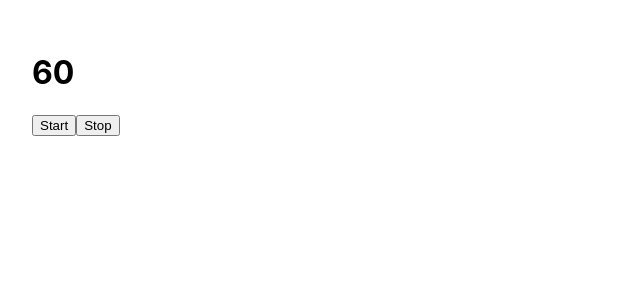
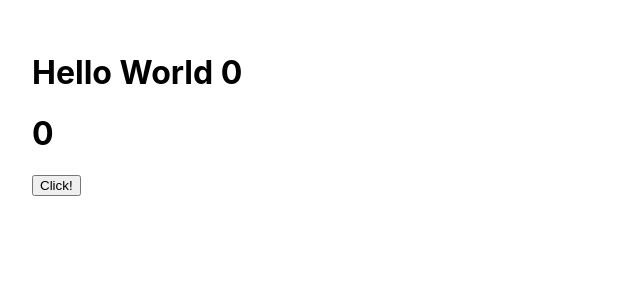
Before and after one commit to saamnguyen/react-2021, a React (Create React App) app: page / in a window 1280 px wide. Shown: the top 300 px of the page, without its empty margins (0-640 px from the left). Built offline with nearby package versions, Linux system fonts and the light colour scheme.

Commit message:
React.memo() HOC

```diff
--- a/src/App.js
+++ b/src/App.js
@@ -1,37 +1,20 @@
-import { useState, useRef, useEffect } from "react";
+import { useState } from "react";
 import Content from "./Content";
 
 //to do list
 
 function App() {
-	const [count, setCount] = useState(60);
+	const [count, setCount] = useState(0);
 
-	const timerId = useRef();
-	const prevCount = useRef();
-
-	const handleStart = () => {
-		timerId.current = setInterval(() => {
-			setCount((prev) => prev - 1);
-		}, 1000);
-		console.log(timerId + "start");
+	const increase = () => {
+		setCount(count + 1);
 	};
-
-	const handleStop = () => {
-		clearInterval(timerId.current);
-		console.log(timerId + "stop");
-	};
-
-	useEffect(() => {
-		prevCount.current = count;
-	}, [count]);
-
-	console.log(count, prevCount.current);
 
 	return (
 		<div style={{ padding: 32 }}>
+			<Content count={count} />
 			<h1>{count}</h1>
-			<button onClick={handleStart}>Start</button>
-			<button onClick={handleStop}>Stop</button>
+			<button onClick={increase}>Click!</button>
 		</div>
 	);
 }
--- a/src/Content.js
+++ b/src/Content.js
@@ -1,25 +1,12 @@
-import { useLayoutEffect, useState } from "react";
+import { memo } from "react";
 
-function Content() {
-	const [count, setCount] = useState(0);
-
-	//Những trường hợp xử dụng như set state r check lại state đó trong useEffect xong set lại chính nó
-	useLayoutEffect(() => {
-		if (count > 3) {
-			setCount(0);
-		}
-	}, [count]);
-
-	const handleRun = () => {
-		setCount(count + 1);
-	};
-
+function Content({ count }) {
+	console.log("re-render");
 	return (
 		<div>
-			<h1>{count}</h1>
-			<button onClick={handleRun}>Run</button>
+			<h1>Hello World {count}</h1>
 		</div>
 	);
 }
 
-export default Content;
+export default memo(Content);
```
